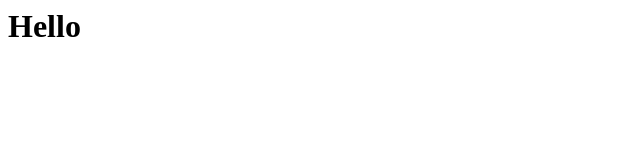
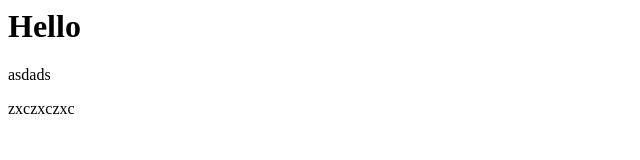
Before and after one commit to james-sama/git-one, a plain HTML site: page index.html in a window 1280 px wide. Shown: the whole page, without its empty margins (0-640 px from the left). Drawn offline with Linux system fonts and the light colour scheme.

Commit message:
fixed index html

```diff
--- a/index.html
+++ b/index.html
@@ -4,5 +4,11 @@
     </head>
     <body>
         <h1>Hello</h1>
+    <p>
+        asdads
+    </p>
+    <p>
+        zxczxczxc
+    </p>
     </body>
 </html>
```
